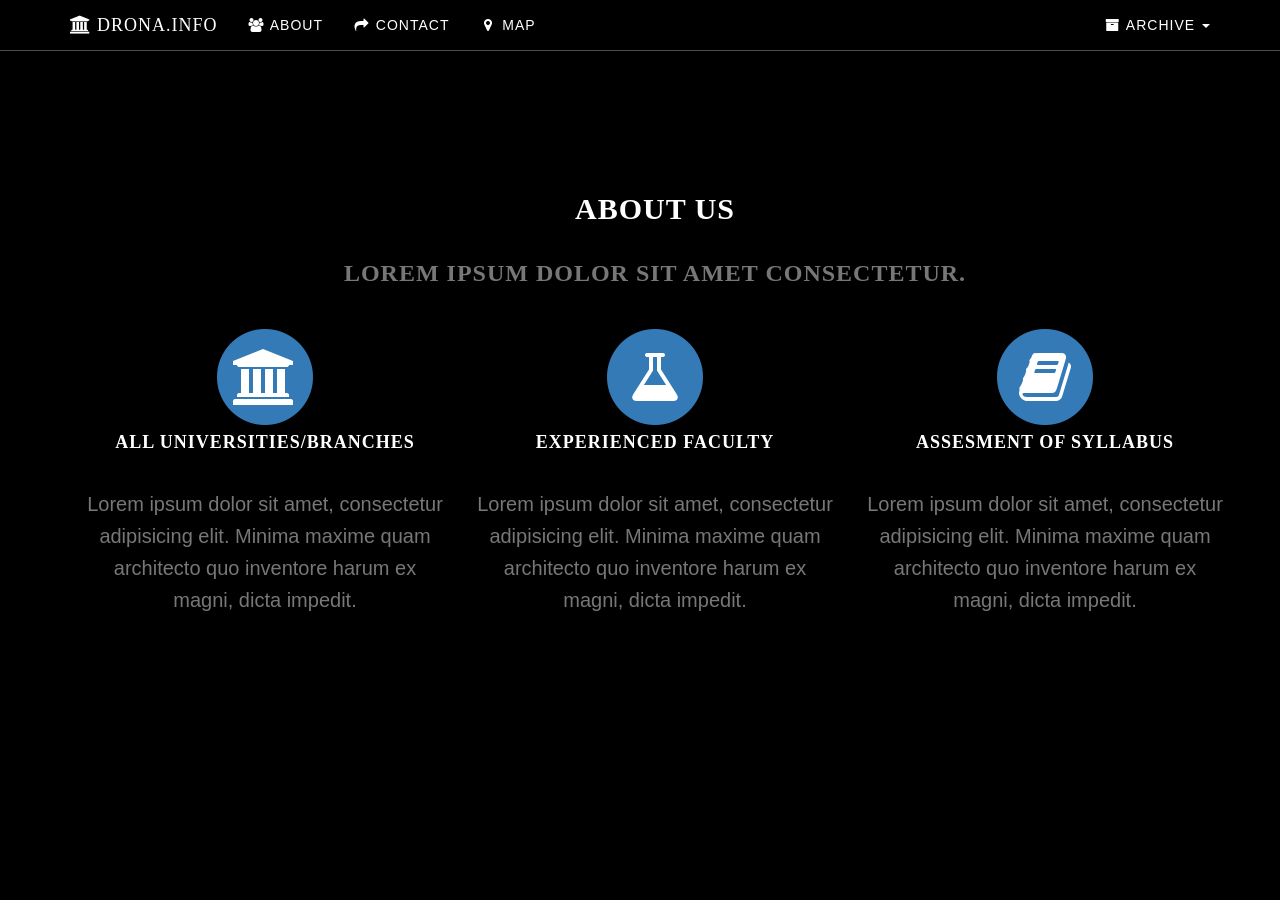
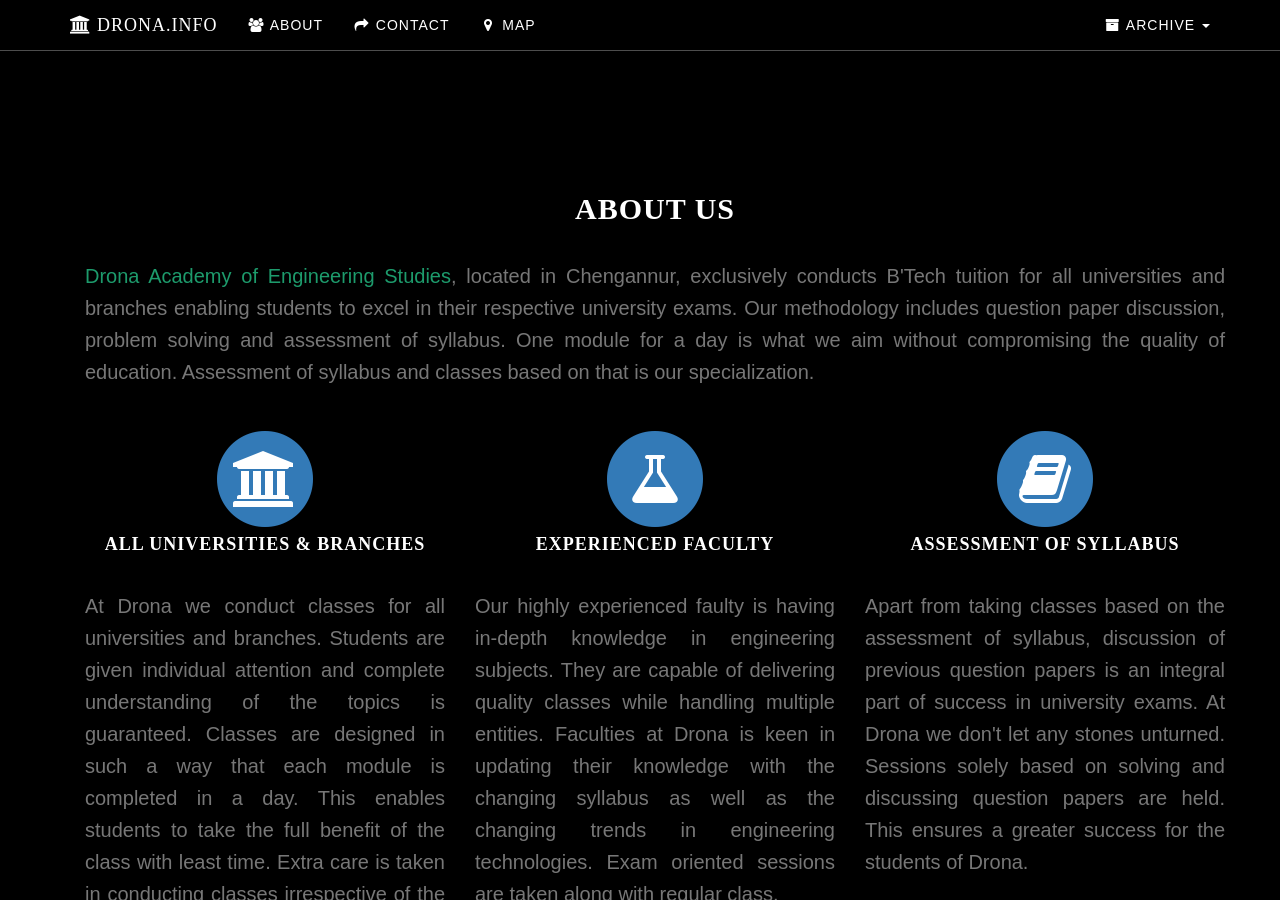
Before and after one commit to drona-aes/drona-aes.github.io, a Jekyll site: the page built from index.html, in a window 1280 px wide and 900 px high, scrolled down 958 px. Built offline with Jekyll 4.4.1, drawn with Linux system fonts in a browser that asks for light colours; some web fonts are replaced; some of the changed text lies outside the part shown.

Commit message:
modified | about us

```diff
--- a/index.html
+++ b/index.html
@@ -28,7 +28,11 @@
         <div class="row">
             <div class="col-lg-12 text-center">
                 <h2 class="section-heading">About Us</h2>
-                <h3 class="section-subheading text-muted">Lorem ipsum dolor sit amet consectetur.</h3>
+                <p class="text-muted text-justify"><a href="{{ site.url }}">Drona Academy of Engineering Studies</a>, located in Chengannur,
+                exclusively conducts B'Tech tuition for all universities and branches enabling students to excel in
+                their respective university exams. Our methodology includes question paper discussion,
+                problem solving and assessment of syllabus. One module for a day is what we aim without compromising
+                the quality of education. Assessment of syllabus and classes based on that is our specialization. </p>
             </div>
         </div>
         <div class="row text-center">
@@ -37,8 +41,12 @@
                     <i class="fa fa-circle fa-stack-2x text-primary"></i>
                     <i class="fa fa-university fa-stack-1x fa-inverse"></i>
                 </span>
-                <h4 class="service-heading">All Universities/Branches</h4>
-                <p class="text-muted">Lorem ipsum dolor sit amet, consectetur adipisicing elit. Minima maxime quam architecto quo inventore harum ex magni, dicta impedit.</p>
+                <h4 class="service-heading">All Universities & Branches</h4>
+                <p class="text-muted text-justify">At Drona we conduct classes for all universities and branches. Students are
+                given individual attention and complete understanding of the topics is guaranteed. Classes are designed
+                in such a way that each module is completed in a day. This enables students to take the full benefit
+                of the class with least time. Extra care is taken in conducting classes irrespective of the
+                background of students.</p>
             </div>
             <div class="col-md-4">
                 <span class="fa-stack fa-4x">
@@ -46,15 +54,22 @@
                     <i class="fa fa-flask fa-stack-1x fa-inverse"></i>
                 </span>
                 <h4 class="service-heading">Experienced Faculty</h4>
-                <p class="text-muted">Lorem ipsum dolor sit amet, consectetur adipisicing elit. Minima maxime quam architecto quo inventore harum ex magni, dicta impedit.</p>
+                <p class="text-muted text-justify">Our highly experienced faulty is having in-depth knowledge in engineering
+                subjects. They are capable of delivering quality classes while handling multiple entities. Faculties
+                at Drona is keen in updating their knowledge with the changing syllabus as well as the changing
+                trends in engineering technologies. Exam oriented sessions are taken along with regular
+                class.</p>
             </div>
             <div class="col-md-4">
                 <span class="fa-stack fa-4x">
                     <i class="fa fa-circle fa-stack-2x text-primary"></i>
                     <i class="fa fa-book fa-stack-1x fa-inverse"></i>
                 </span>
-                <h4 class="service-heading">Assesment of Syllabus</h4>
-                <p class="text-muted">Lorem ipsum dolor sit amet, consectetur adipisicing elit. Minima maxime quam architecto quo inventore harum ex magni, dicta impedit.</p>
+                <h4 class="service-heading">Assessment of Syllabus</h4>
+                <p class="text-muted text-justify">Apart from taking classes based on the assessment of syllabus,
+                discussion of previous question papers is an integral part of success in university exams. At Drona
+                we don't let any stones unturned. Sessions solely based on solving and discussing question papers
+                are held. This ensures a greater success for the students of Drona.</p>
             </div>
         </div>
     </div>
```
